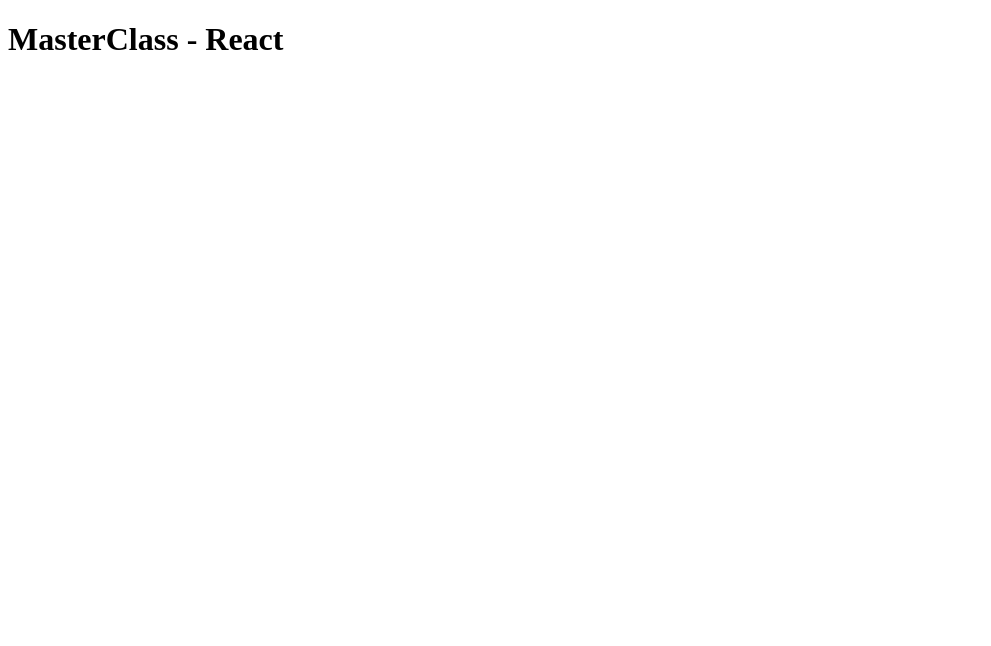
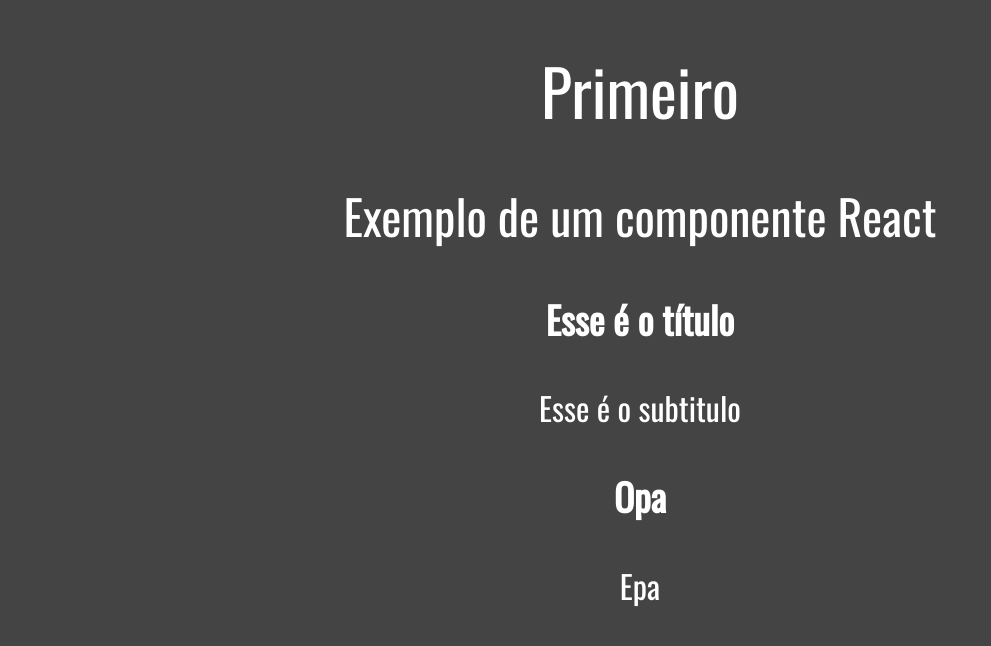
Before and after one commit to MateusMaciel340/masterclass-react-cod3r, a React (Create React App) app: page / in a window 1280 px wide. Shown: the top 646 px of the page, without its empty margins (0-991 px from the left). Built offline with nearby package versions, Linux system fonts and the light colour scheme.

Commit message:
Primeiro componente | Componente com parâmetro

```diff
--- a/src/App.js
+++ b/src/App.js
@@ -1,6 +1,17 @@
+import "./style/index.css";
+
+import Primeiro from "./components/Primeiro";
+import ComParametro from "./components/ComParametro";
+
 function App() {
   return (
-      <h1>MasterClass - React</h1>
+      <>
+        <Primeiro/>
+        <ComParametro titulo="Esse é o título"
+            subtitulo="Esse é o subtitulo"></ComParametro>
+        <ComParametro titulo="Opa"
+            subtitulo="Epa"></ComParametro>
+      </>
   );
 }
 
--- /dev/null
+++ b/src/components/ComParametro.jsx
@@ -0,0 +1,12 @@
+import React from "react";
+
+function ComParametro(props){
+    return(
+        <div>
+            <h3>{props.titulo}</h3>
+            <p>{props.subtitulo}</p>
+        </div>
+    );
+}
+
+export default ComParametro;
--- /dev/null
+++ b/src/components/Primeiro.jsx
@@ -0,0 +1,12 @@
+import React from "react";
+
+function Primeiro(){
+    return(
+        <div>
+            <h1>Primeiro</h1>
+            <h2>Exemplo de um componente React</h2>
+        </div>
+    )
+}
+
+export default Primeiro;
--- /dev/null
+++ b/src/style/index.css
@@ -0,0 +1,11 @@
+@import url('https://fonts.googleapis.com/css2?family=Oswald&display=swap');
+
+body{
+    background-color: #444; color: #FFFFFFFF;
+    text-align: center; font-family: "Oswald", sans-serif;
+    font-weight: 300; font-size: 2rem;
+}
+
+h1, h2{
+    font-weight: 300;
+}
```
